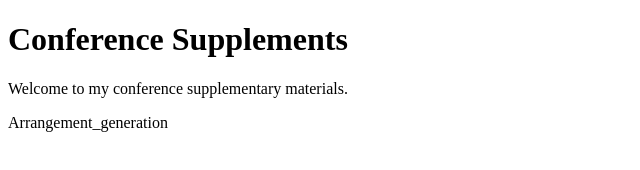
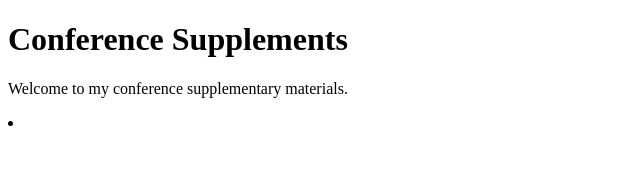
Before and after one commit to mt-musicldm/mt-musicldm.github.io, a plain HTML site: page index.html in a window 1280 px wide. Shown: the whole page, without its empty margins (0-640 px from the left). Drawn offline with Linux system fonts and the light colour scheme.

Commit message:
index_file change

```diff
--- a/index.html
+++ b/index.html
@@ -6,6 +6,6 @@
 <body>
   <h1>Conference Supplements</h1>
   <p>Welcome to my conference supplementary materials.</p>
-  Arrangement_generation
+  <li><a href="/Arrangement_generation/"Folder 1</a></li>
 </body>
 </html>
```
